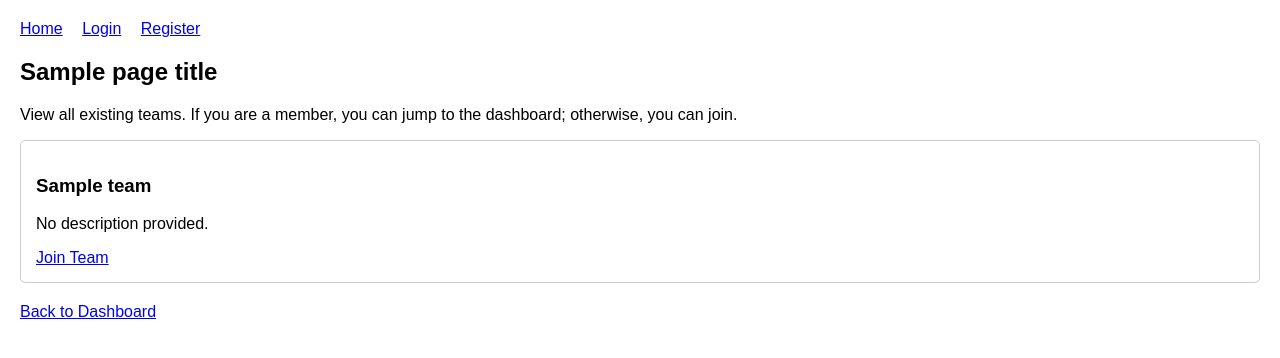
After one commit to waffle71/Productivity-dashboard, a Django app: template templates/teams/team_list.html in a window 1280 px wide. The commit adds this page. Shown: the top 358 px of the page. Run offline with Django 3.2, Linux system fonts and the light colour scheme; the template is opened without the code that fills it: most values are stand-ins (such as "Sample title", 1, 10 or a date in 2020).

Commit message:
Team creation and join function

```diff
--- a/teams/urls.py
+++ b/teams/urls.py
@@ -10,7 +10,7 @@ urlpatterns = [
     path('', views.team_list_view, name='team_list'),
 
     # URL for creating a new team
-    path('new/', views.team_create_view, name='team_create'),
+    path('create/', views.team_create_view, name='team_create'),
 
     # URL for viewing a specific team's details
     path('<int:team_id>/', views.team_detail_view, name='team_detail'),
@@ -26,5 +26,9 @@ urlpatterns = [
 
     path('team/<int:team_id>/', views.team_dashboard_view, name='team_dashboard'),
     path('team/<int:team_id>/goals/', views.team_member_tasks_view, name='team_member_tasks'),
+    path('list/', views.team_list_view, name='team_list'),        # New: To show all joinable teams
+    path('join/<int:team_id>/', views.team_join_view, name='team_join'), # New: To process joining
+
+    path('team/<int:team_id>/', views.team_dashboard_view, name='team_dashboard'),
 
 ]
--- a/templates/teams/team_form.html
+++ b/templates/teams/team_form.html
@@ -24,5 +24,6 @@
 
         <button type="submit" class="button-primary">Create Team</button>
         <a href="{% url 'teams:team_list' %}" class="button-secondary">Cancel</a>
+        <a href="{% url 'dashboard:dashboard_view' %}" class="button-secondary">Cancel</a>
     </form>
 {% endblock %}
--- /dev/null
+++ b/templates/teams/team_list.html
@@ -0,0 +1,38 @@
+{% extends "base.html" %}
+
+{% block content %}
+    <h2>{{ page_title }}</h2>
+    <p>View all existing teams. If you are a member, you can jump to the dashboard; otherwise, you can join.</p>
+
+    <div class="team-list-container">
+        {% if all_team_data %}
+            {% for data in all_team_data %}
+                <div class="team-card" style="border: 1px solid #ccc; padding: 15px; margin-bottom: 10px; border-radius: 5px;">
+                    <h3>{{ data.team.team_name }}</h3>
+                    <p>{{ data.team.desc|default:"No description provided." }}</p>
+
+                    {% if data.is_member %}
+                        {# If the user is already a member, show the dashboard link #}
+                        <a href="{% url 'teams:team_dashboard' team_id=data.team.id %}"
+                           class="button button-secondary" style="background-color: green;">
+                            View Dashboard
+                        </a>
+                        <span style="color: green; font-weight: bold; margin-left: 10px;">(Already a Member)</span>
+                    {% else %}
+                        {# If the user is NOT a member, show the join link #}
+                        <a href="{% url 'teams:team_join' team_id=data.team.id %}"
+                           class="button button-primary">
+                            Join Team
+                        </a>
+                    {% endif %}
+                </div>
+            {% endfor %}
+        {% else %}
+            <p>No teams have been created on the platform yet.</p>
+        {% endif %}
+    </div>
+
+    <div style="margin-top: 20px;">
+        <a href="{% url 'dashboard:dashboard_view' %}" class="button-secondary">Back to Dashboard</a>
+    </div>
+{% endblock %}
```
Also changed, not shown: dashboard/views.py (+10 -0 lines), teams/views.py (+76 -3 lines), templates/dashboard/dashboard.html (+31 -0 lines), db.sqlite3.
